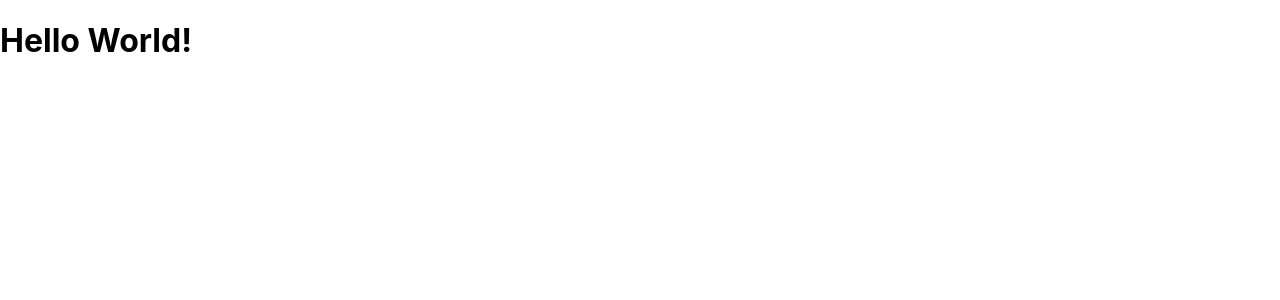
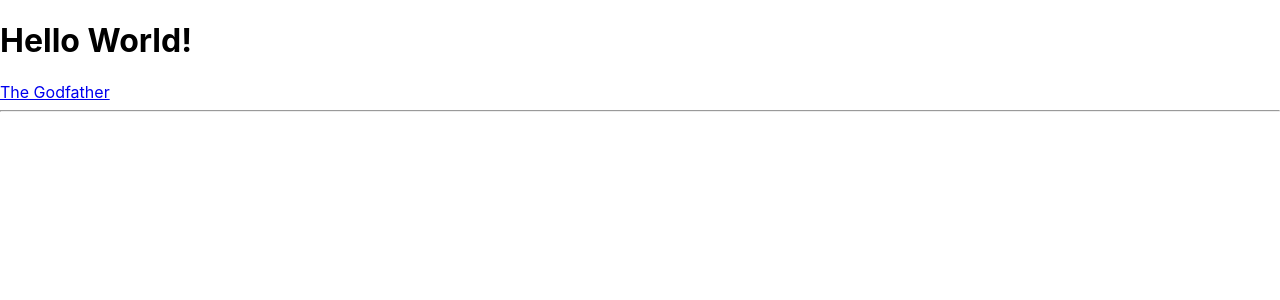
Before and after one commit to rrajath/dev-adventures-001, a React (Create React App) app: page / in a window 1280 px wide. Shown: the top 300 px of the page. Built offline with nearby package versions, Linux system fonts and the light colour scheme.

Commit message:
add movie type and movie page

```diff
--- a/src/index.tsx
+++ b/src/index.tsx
@@ -5,12 +5,23 @@ import reportWebVitals from './reportWebVitals';
 import { RouterProvider, createBrowserRouter } from 'react-router-dom';
 import Root from './routes/root';
 import ErrorPage from './routes/errorPage';
+import MoviePage from './routes/movie';
+import { loader as movieLoader } from './routes/movie';
+import { loader as rootLoader } from './routes/root';
 
 const router = createBrowserRouter([
   {
     path: '/',
     element: <Root />,
     errorElement: <ErrorPage />,
+    loader: rootLoader,
+    children: [
+      {
+        path: '/movies/:movieId',
+        element: <MoviePage/>,
+        loader: movieLoader,
+      }
+    ]
   }
 ])
 const root = ReactDOM.createRoot(
--- /dev/null
+++ b/src/routes/movie.tsx
@@ -0,0 +1,18 @@
+import React from 'react';
+import { useLoaderData } from 'react-router-dom';
+import { getMovie } from '../utils/movies';
+
+export function loader({ params }) {
+  const movie = getMovie(params.movieId);
+  return movie;
+}
+
+export default function MoviePage() {
+  const movie: any = useLoaderData();
+  return (
+    <div>
+      <h1>Movie Page</h1>
+      {movie.title}
+    </div>
+  );
+}
--- a/src/routes/root.tsx
+++ b/src/routes/root.tsx
@@ -1,5 +1,21 @@
+import { Link, Outlet, useLoaderData } from "react-router-dom";
+import { getMovies } from "../utils/movies";
+
+export function loader() {
+  return getMovies();
+}
 export default function Root() {
+  const movies: any = useLoaderData();
   return (
-    <h1>Hello World!</h1>
+    <>
+      <h1>Hello World!</h1>
+      <Link to="/movies/0">{movies[0].title}</Link>
+
+      <hr/>
+
+      <div>
+        <Outlet/>
+      </div>
+    </>
   )
 }
--- /dev/null
+++ b/src/utils/movies.ts
@@ -0,0 +1,21 @@
+import { Movie } from './types';
+
+export function getMovies() {
+  const movies: Movie[] = [
+    {
+      id: 1,
+      title: 'The Godfather',
+      overview:
+        'The aging patriarch of an organized crime dynasty transfers control of his clandestine empire to his reluctant son.',
+      release_date: '1972-03-24',
+      rating: 8.7,
+    },
+  ];
+
+  return movies;
+}
+
+export function getMovie(id: number) {
+  const movie = getMovies()[id];
+  return movie;
+}
--- /dev/null
+++ b/src/utils/types.ts
@@ -0,0 +1,7 @@
+export type Movie = {
+  id: number;
+  title: string;
+  overview: string;
+  release_date: string;
+  rating: number;
+};
```
